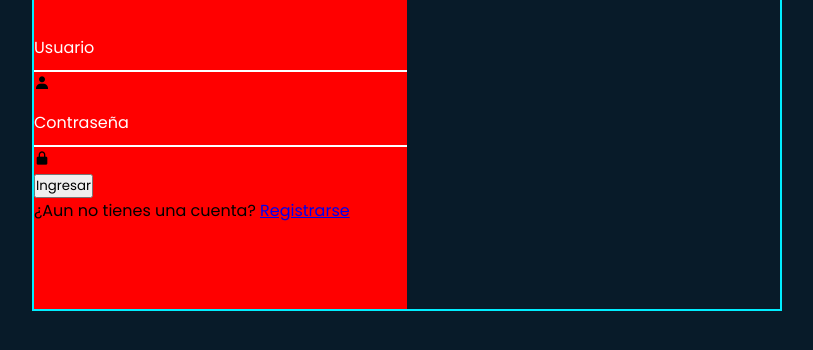
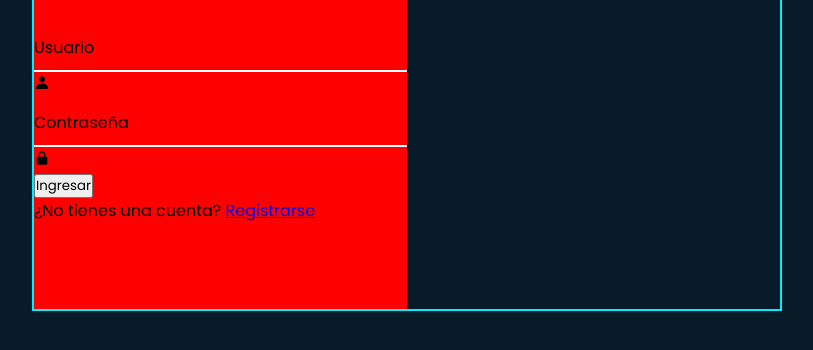
Before and after one commit to brunoherrera0612/login, a plain HTML site: page index.html in a window 1280 px wide. Shown: the part 314-664 px from the top of the page, without its empty margins (233-1046 px from the left). Drawn offline with nearby package versions, Linux system fonts and the light colour scheme; a web font is replaced by a local one.

Commit message:
probando

```diff
--- a/index.html
+++ b/index.html
@@ -25,7 +25,7 @@
                 <button type="submit" class="btn">Ingresar
                 </button>
                 <div class="logreg-link">
-                    <p>¿Aun no tienes una cuenta? <a href="#" class="register-link">Registrarse</a></p>
+                    <p>¿No tienes una cuenta? <a href="#" class="register-link">Registrarse</a></p>
                 </div>
             </form>
         </div>
--- a/style.css
+++ b/style.css
@@ -62,5 +62,4 @@ body {
     left: 0;
     transform: translateY(-50%);
     font-size: 16px;
-    color: #fff;
 }
```
Also changed, not shown: script.js (added).
